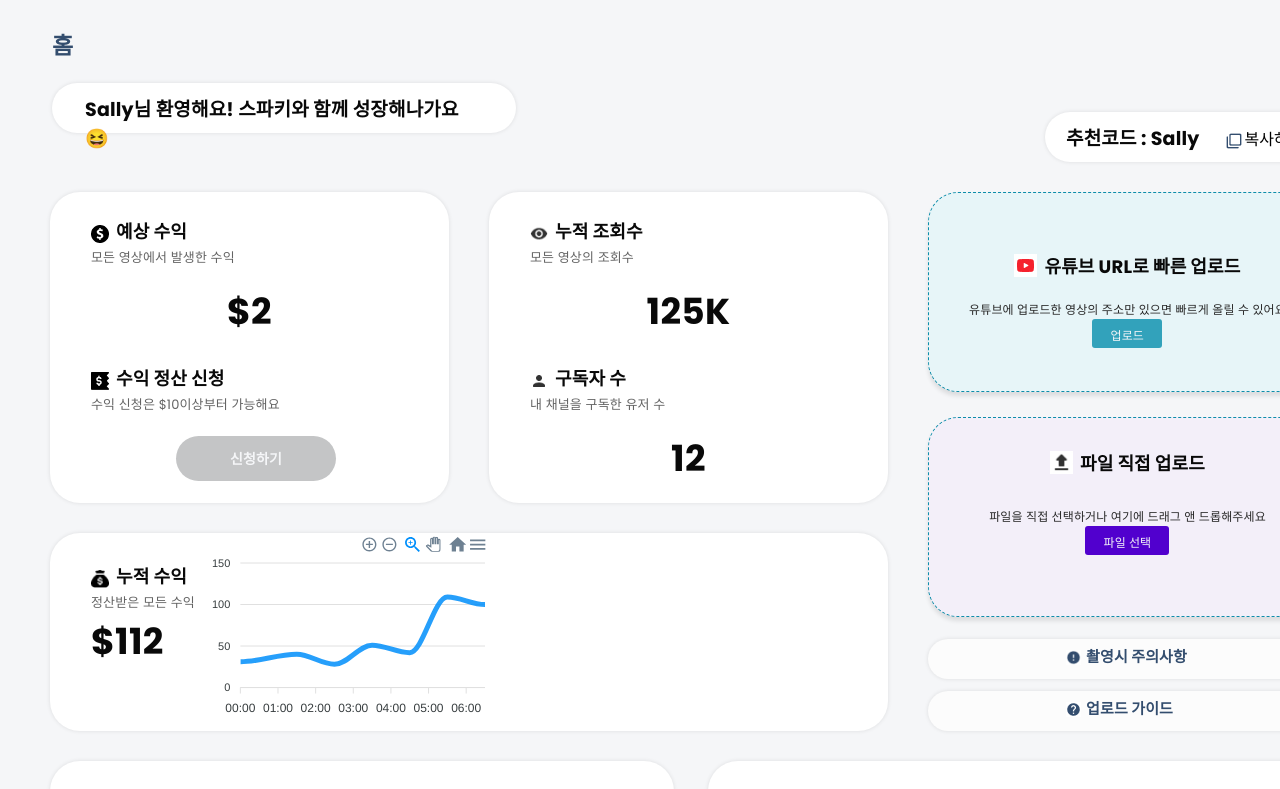
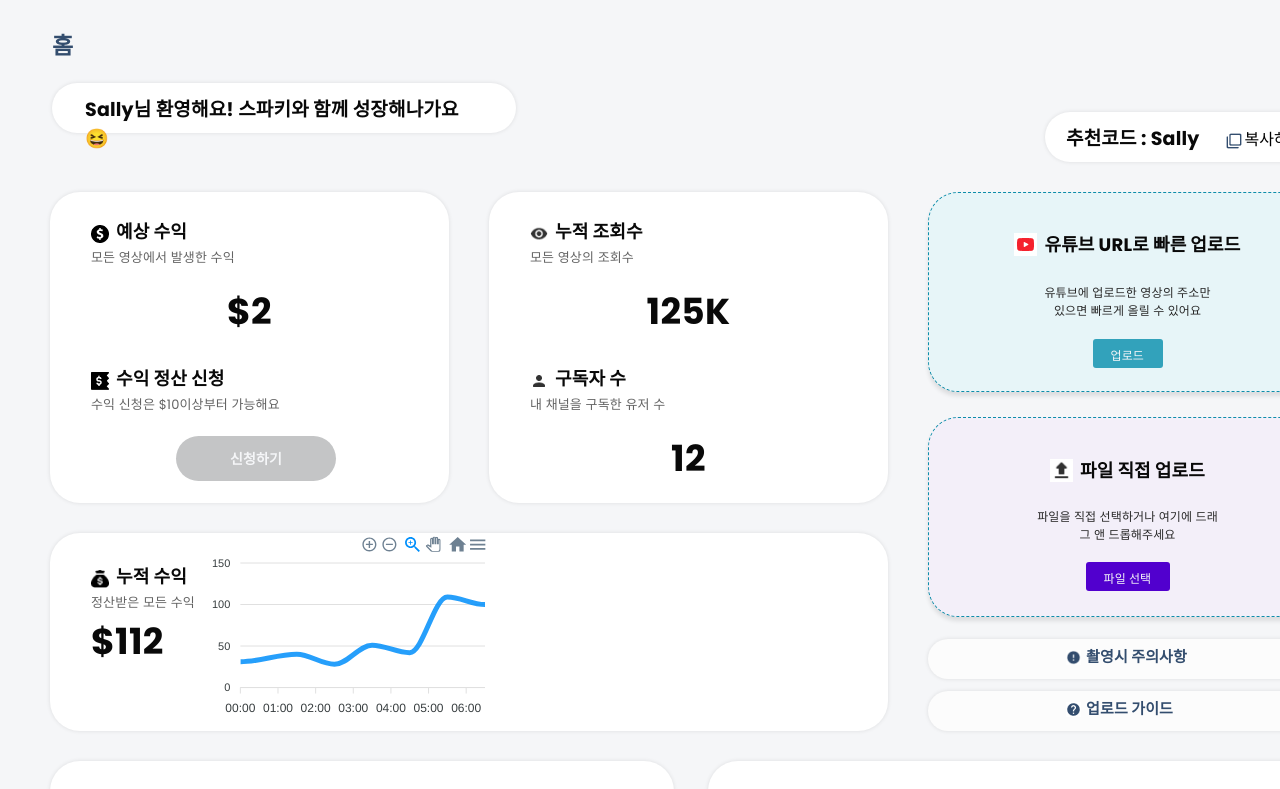
Before and after one commit to lazyyuns/mainpage_, a React (Create React App) app in the folder Desktop/react-app/mainpage/: page / in a window 1280 px wide. Shown: the top 789 px of the page. Built offline with nearby package versions, Linux system fonts and the light colour scheme.

Commit message:
7.18 3:29

```diff
--- a/Desktop/react-app/mainpage/src/Components/Box2.jsx
+++ b/Desktop/react-app/mainpage/src/Components/Box2.jsx
@@ -11,9 +11,9 @@ const Box2 = ({ colors, style, children }) => {
     boxShadow: '0px 4px 4px 0px rgba(0, 0, 0, 0.10)',
     marginLeft: 40,
     display: 'flex',
-    flexDirection: 'row',
-    flexWrap: 'wrap',
-    justifyContent: 'center',
+    flexDirection: 'column',
+    alignItems: 'center',
+
     ...style,
   };
 
--- a/Desktop/react-app/mainpage/src/Components/FileUpload.jsx
+++ b/Desktop/react-app/mainpage/src/Components/FileUpload.jsx
@@ -27,6 +27,9 @@ const FileUpload = ({ style }) => {
     fontstyle: 'normal',
     fontWeight: 500,
     letterSpacing: 0.12,
+    width: 184,
+    height: 36,
+    marginTop: 24,
   };
 
   const buttonDivStyle = {
@@ -34,6 +37,7 @@ const FileUpload = ({ style }) => {
     alignItems: 'center',
     justifyContent: 'center',
     borderRadius: 3,
+    marginTop: 18,
   };
 
   const buttonStyle = {
@@ -52,7 +56,7 @@ const FileUpload = ({ style }) => {
   return (
     <div style={style}>
       <Box2 colors="#F3EFF9">
-        <div style={{ display: 'flex', alignItems: 'center' }}>
+        <div style={{ display: 'flex', alignItems: 'center', marginTop: 38 }}>
           <img src={'upload.jpg'} style={imgStyle} />
           <span style={spanStyle}>파일 직접 업로드</span>
         </div>
--- a/Desktop/react-app/mainpage/src/Components/Profitsum.jsx
+++ b/Desktop/react-app/mainpage/src/Components/Profitsum.jsx
@@ -39,7 +39,7 @@ const Profitsum = () => {
           },
         ]}
         options={{
-          chart: { height: 115, width: 548, type: 'area' },
+          chart: { height: '115px', width: '548px', type: 'area' },
           dataLabels: {
             enabled: false,
           },
--- a/Desktop/react-app/mainpage/src/Components/VideoUpload.jsx
+++ b/Desktop/react-app/mainpage/src/Components/VideoUpload.jsx
@@ -29,6 +29,11 @@ const VideoUploade = () => {
     fontstyle: 'normal',
     fontWeight: 500,
     letterSpacing: 0.12,
+    width: 170,
+    height: 36,
+    display: 'flex',
+    flexFlow: 'wrap',
+    marginTop: 26,
   };
 
   const buttonDivStyle = {
@@ -36,6 +41,7 @@ const VideoUploade = () => {
     alignItems: 'center',
     justifyContent: 'center',
     borderRadius: 3,
+    marginTop: 19,
   };
 
   const buttonStyle = {
```
